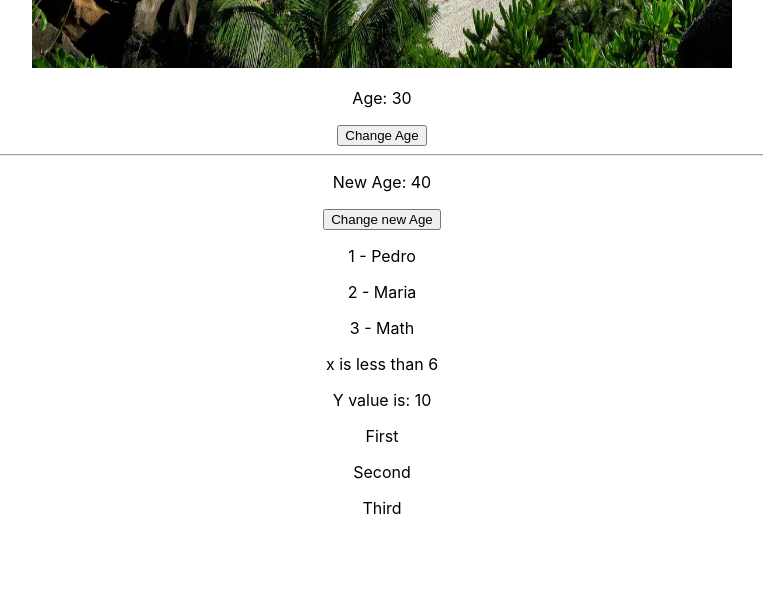
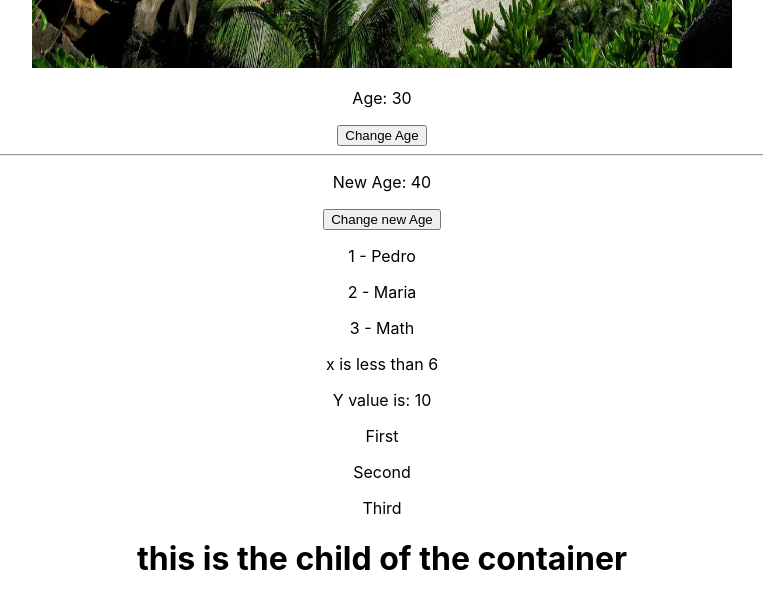
Before and after one commit to Miqueias92/curso-react, a React (Create React App) app in the folder todo-project/: page / in a window 1280 px wide. Shown: the part 1740-2348 px from the top of the page, without its empty margins (258-1021 px from the left). Built offline with nearby package versions, Linux system fonts and the light colour scheme.

Commit message:
React children concepts

```diff
--- a/todo-project/src/App.js
+++ b/todo-project/src/App.js
@@ -7,6 +7,7 @@ import Hooks from './components/Hooks';
 import List from './components/List';
 import RenderCond from './components/RenderCond';
 import Fragment from './components/Fragment';
+import Container from './components/Container';
 
 function App() {
   return (
@@ -19,6 +20,9 @@ function App() {
       <List/>
       <RenderCond x={2} y={10}/>
       <Fragment/>
+      <Container>
+        <h1>this is the child of the container</h1>
+      </Container>
     </div>
   );
 }
--- /dev/null
+++ b/todo-project/src/components/Container.js
@@ -0,0 +1,9 @@
+const Container = ({children}) => {
+    return (
+        <div className="container">
+            {children}
+        </div>
+    );
+}
+
+export default Container;
```
